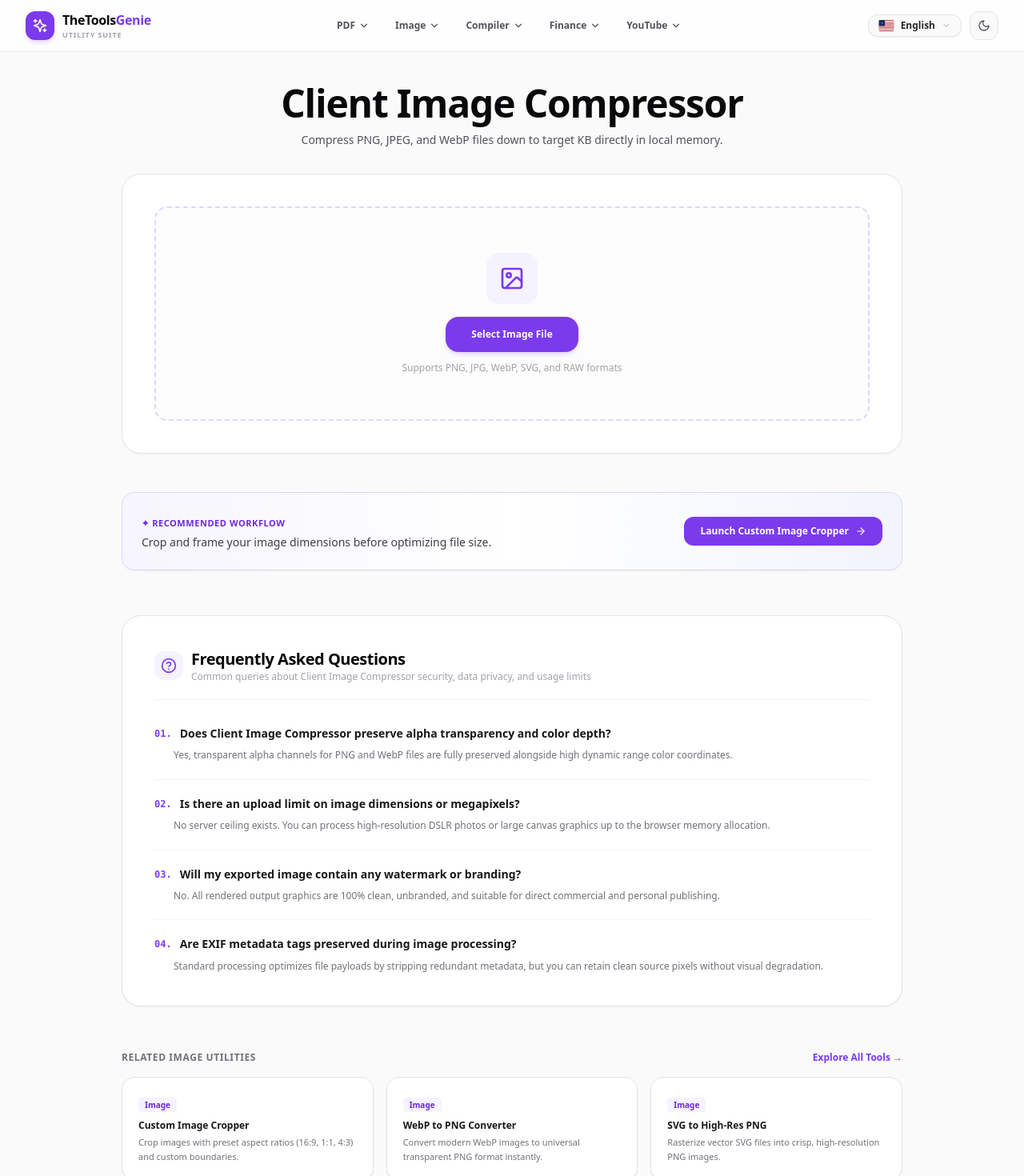
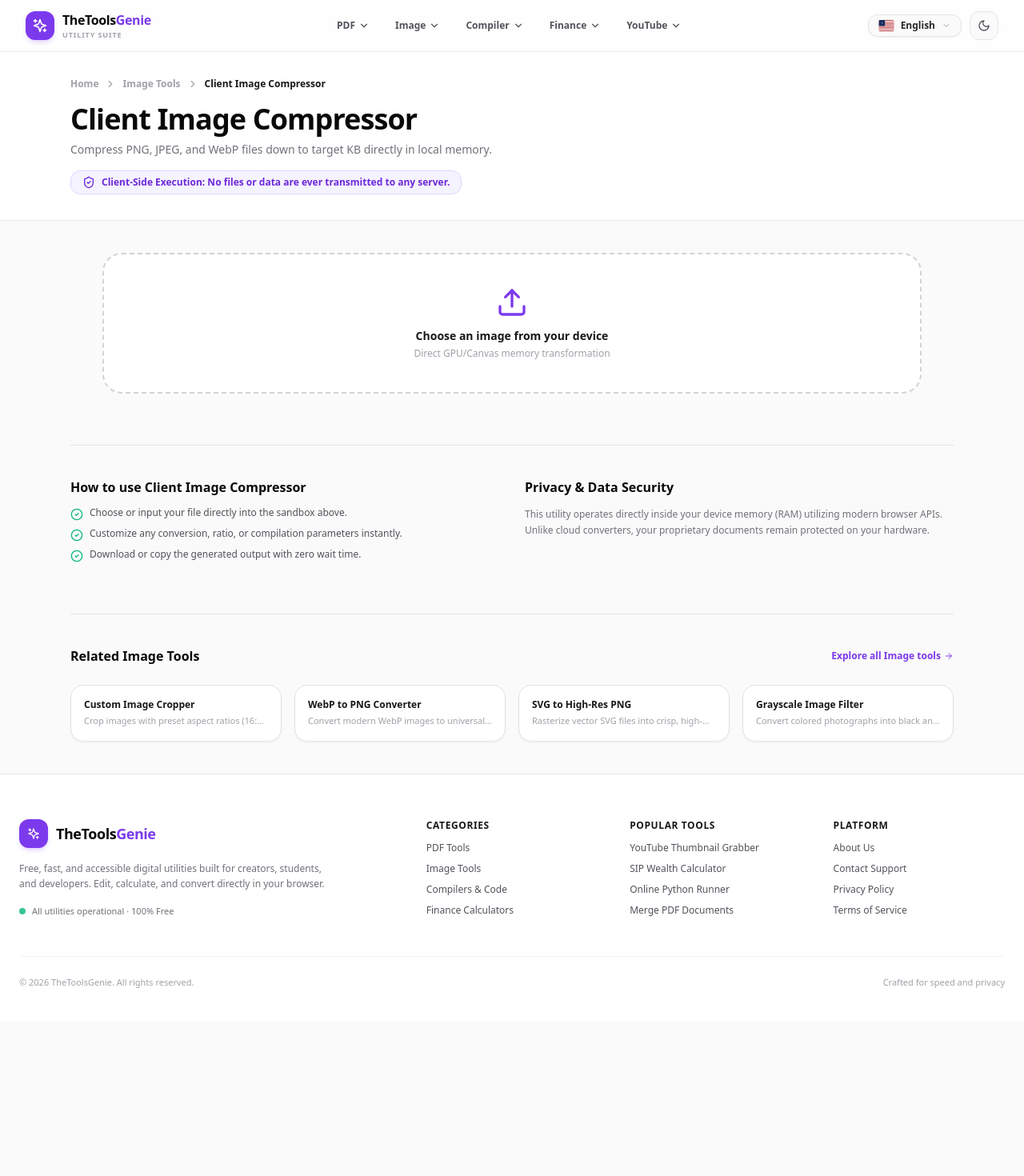
Before and after one commit to RajeshKhandare/thetoolsgenie-, a Next.js app: page /tools/client-image-compressor in a window 1280 px wide. Shown: the top 1470 px of the page at 80% size. After the commit the page ends 1277 px from the top, so only its background shows below. Built offline with nearby package versions, Linux system fonts and the light colour scheme.

Commit message:
Update page.tsx

```diff
--- a/app/tools/[slug]/page.tsx
+++ b/app/tools/[slug]/page.tsx
@@ -1,321 +1,143 @@
 import React from 'react';
-import { Metadata } from 'next';
 import { notFound } from 'next/navigation';
+import Link from 'next/link';
 import Navbar from '@/components/Navbar';
 import Footer from '@/components/Footer';
-import ToolEngineRunner from '@/components/ToolEngineRunner';
 import { TOOLS_REGISTRY, ToolMeta } from '@/data/toolsRegistry';
-import { ShieldCheck, Cpu, ArrowRight, HelpCircle } from 'lucide-react';
-import Link from 'next/link';
+import PdfEngine from '@/components/engines/PdfEngine';
+import ImageEngine from '@/components/engines/ImageEngine';
+import CompilerEngine from '@/components/engines/CompilerEngine';
+import FinanceEngine from '@/components/engines/FinanceEngine';
+import { ShieldCheck, ArrowRight, CheckCircle2, ChevronRight, HelpCircle } from 'lucide-react';
 
 export async function generateStaticParams() {
-  return TOOLS_REGISTRY.map((tool) => ({
-    slug: tool.slug,
-  }));
+  return TOOLS_REGISTRY.map((t) => ({ slug: t.slug }));
 }
 
-export async function generateMetadata({
-  params,
-}: {
-  params: { slug: string };
-}): Promise<Metadata> {
-  const tool = TOOLS_REGISTRY.find((t) => t.slug === params.slug);
-
-  if (!tool) {
-    return {
-      title: 'Tool Not Found | TheToolsGenie',
-      description: 'The requested utility is not available.',
-    };
-  }
-
-  const title = `${tool.name} – Free Online Utility | TheToolsGenie`;
-  const description = `${tool.description} Fast, secure, and client-side executed in your browser.`;
-
-  return {
-    title,
-    description,
-    openGraph: {
-      title,
-      description,
-      type: 'website',
-      url: `https://thetoolsgenie-beta.vercel.app/tools/${tool.slug}`,
-      siteName: 'TheToolsGenie',
-    },
-    twitter: {
-      card: 'summary_large_image',
-      title,
-      description,
-    },
-  };
-}
-
-function getCategoryFaqs(tool: ToolMeta) {
-  switch (tool.category) {
-    case 'PDF':
-      return [
-        {
-          question: `Does ${tool.name} store or view the contents of my PDF?`,
-          answer: `No. ${tool.name} processes byte streams locally in your browser memory via WebAssembly and Canvas APIs. No documents or data are transferred to external servers.`,
-        },
-        {
-          question: `Will page quality, font rendering, or text sharpness degrade?`,
-          answer: `Vector elements, high-resolution text layers, and embedded layout structures remain completely intact without lossy compression.`,
-        },
-        {
-          question: `Can I process password-protected PDF documents?`,
-          answer: `Yes, provided you provide the correct authorization password to decrypt and parse the document in local client RAM.`,
-        },
-        {
-          question: `Is there any page limit or restriction on document length?`,
-          answer: `Because processing runs client-side, the file capacity depends entirely on your machine's browser RAM rather than arbitrary server limits.`,
-        },
-      ];
-
-    case 'Image':
-    case 'Image Crop':
-      return [
-        {
-          question: `Does ${tool.name} preserve alpha transparency and color depth?`,
-          answer: `Yes, transparent alpha channels for PNG and WebP files are fully preserved alongside high dynamic range color coordinates.`,
-        },
-        {
-          question: `Is there an upload limit on image dimensions or megapixels?`,
-          answer: `No server ceiling exists. You can process high-resolution DSLR photos or large canvas graphics up to the browser memory allocation.`,
-        },
-        {
-          question: `Will my exported image contain any watermark or branding?`,
-          answer: `No. All rendered output graphics are 100% clean, unbranded, and suitable for direct commercial and personal publishing.`,
-        },
-        {
-          question: `Are EXIF metadata tags preserved during image processing?`,
-          answer: `Standard processing optimizes file payloads by stripping redundant metadata, but you can retain clean source pixels without visual degradation.`,
-        },
-      ];
-
-    case 'Finance':
-      return [
-        {
-          question: `How accurate are the formulas applied in ${tool.name}?`,
-          answer: `All figures follow standardized banking amortization, CAGR models, and standard compound growth interest algorithms.`,
-        },
-        {
-          question: `Are tax adjustments or inflation factored into these outputs?`,
-          answer: `Calculations represent nominal, pre-tax metrics. Pair these numbers with our Inflation Calculator to evaluate real purchasing power.`,
-        },
-        {
-          question: `Can I export or copy the calculation results for financial reports?`,
-          answer: `Yes, results can be copied directly with one click to transfer into spreadsheets, invoices, or budget planners.`,
-        },
-        {
-          question: `Does this calculator recommend specific investment products?`,
-          answer: `No. This utility functions strictly as a mathematical visualization engine and does not constitute certified financial advice.`,
-        },
-      ];
-
-    case 'Compiler':
-      return [
-        {
-          question: `How does ${tool.name} compile code without a remote server?`,
-          answer: `Execution runs locally using lightweight WebAssembly (WASM) and browser V8 JavaScript runtimes directly inside your browser tab.`,
-        },
-        {
-          question: `Can I make outbound network requests (API calls) from this runner?`,
-          answer: `Cross-origin sandbox policies prevent external socket calls to guarantee user security and local containment.`,
-        },
-        {
-          question: `What prevents my browser tab from hanging during heavy execution?`,
-          answer: `Execution handles thread isolation and automatic timeout limits to stop long or infinite computational loops safely.`,
-        },
-        {
-          question: `Is my source code or database query logged anywhere?`,
-          answer: `No. Code remains strictly in volatile client memory and is wiped clean as soon as the tab is refreshed.`,
-        },
-      ];
-
-    case 'Converters':
-    case 'Calculators':
-      return [
-        {
-          question: `Which measurement standards are used by ${tool.name}?`,
-          answer: `Calculations adhere strictly to International System of Units (SI) standards and standardized conversion factors.`,
-        },
-        {
-          question: `Can I run conversions offline without an active internet connection?`,
-          answer: `Yes. Once the web application is loaded in your browser cache, the conversion logic functions fully offline.`,
-        },
-        {
-          question: `What degree of fractional precision is maintained?`,
-          answer: `Outputs preserve high floating-point precision, rounded cleanly for display while avoiding common binary floating inaccuracies.`,
-        },
-        {
-          question: `Does ${tool.name} support negative or exponential values?`,
-          answer: `Yes, standard negative offsets (such as sub-zero temperatures) and large numerical values are parsed seamlessly.`,
-        },
-      ];
-
-    default: // Developer & Text Utilities
-      return [
-        {
-          question: `Is data entered into ${tool.name} recorded or sent to a database?`,
-          answer: `Never. String manipulations, token parsing, and encoding transformations execute strictly in client RAM and vanish on refresh.`,
-        },
-        {
-          question: `Does ${tool.name} support UTF-8, multi-byte languages, and emojis?`,
-          answer: `Yes. Full Unicode UTF-8 character sets, special symbols, and multi-byte language scripts are supported natively.`,
-        },
-        {
-          question: `Can I use ${tool.name} with sensitive tokens, keys, or JSON payloads?`,
-          answer: `Yes. Because zero network packets are dispatched during string parsing, your confidential keys remain entirely on your local machine.`,
-        },
-        {
-          question: `Does ${tool.name} provide 1-click clipboard integration?`,
-          answer: `Yes. Simply hit the copy button to transfer sanitized, converted, or encoded results straight to your system clipboard.`,
-        },
-      ];
-  }
-}
-
-export default function ToolPage({ params }: { params: { slug: string } }) {
-  const tool = TOOLS_REGISTRY.find((t) => t.slug === params.slug);
+export default async function ToolPage({ params }: { params: Promise<{ slug: string }> }) {
+  const { slug } = await params;
+  const tool = TOOLS_REGISTRY.find((t) => t.slug === slug);
 
   if (!tool) {
     notFound();
   }
 
-  const companionTool = TOOLS_REGISTRY.find(
-    (t) => t.slug === tool.companionToolSlug
-  );
+  // Find companion tools for the zero dead-end recommendation section
+  const companionTools = TOOLS_REGISTRY.filter(
+    (t) => t.category === tool.category && t.slug !== tool.slug
+  ).slice(0, 4);
 
-  const relatedTools = TOOLS_REGISTRY.filter(
-    (t) => t.slug !== tool.slug && t.category === tool.category
-  ).slice(0, 3);
-
-  const dynamicFaqs = getCategoryFaqs(tool);
-
-  const faqSchema = {
-    '@context': 'https://schema.org',
-    '@type': 'FAQPage',
-    mainEntity: dynamicFaqs.map((faq) => ({
-      '@type': 'Question',
-      name: faq.question,
-      acceptedAnswer: {
-        '@type': 'Answer',
-        text: faq.answer,
-      },
-    })),
+  // Dynamic Engine Routing
+  const renderEngine = () => {
+    const cat = tool.category.toLowerCase();
+    if (cat.includes('pdf')) return <PdfEngine toolSlug={tool.slug} toolName={tool.name} />;
+    if (cat.includes('image')) return <ImageEngine toolSlug={tool.slug} toolName={tool.name} />;
+    if (cat.includes('compiler') || cat.includes('developer')) return <CompilerEngine toolSlug={tool.slug} toolName={tool.name} />;
+    return <FinanceEngine toolSlug={tool.slug} toolName={tool.name} />;
   };
 
   return (
-    <div className="min-h-screen bg-zinc-50 dark:bg-zinc-950 text-zinc-900 dark:text-zinc-100 selection:bg-violet-100 selection:text-violet-900 transition-colors flex flex-col justify-between">
+    <div className="min-h-screen bg-zinc-50 dark:bg-zinc-950 text-zinc-900 dark:text-zinc-100 flex flex-col justify-between">
       <div>
         <Navbar />
 
-        <script
-          type="application/ld+json"
-          dangerouslySetInnerHTML={{ __html: JSON.stringify(faqSchema) }}
-        />
+        {/* Standalone Product Header */}
+        <div className="border-b border-zinc-200/80 dark:border-zinc-800/80 bg-white dark:bg-zinc-900/50 py-8">
+          <div className="max-w-6xl mx-auto px-4 sm:px-6">
 
-        <main className="mx-auto max-w-5xl px-4 pt-8 sm:pt-10 pb-16 sm:px-6">
-          {/* Header */}
-          <div className="text-center max-w-3xl mx-auto mb-8">
-            <h1 className="text-3xl sm:text-4xl lg:text-5xl font-black tracking-tight text-zinc-950 dark:text-white">
+            {/* Breadcrumb Trail */}
+            <div className="flex items-center gap-2 text-xs font-semibold text-zinc-400 mb-4">
+              <Link href="/" className="hover:text-violet-600 transition">Home</Link>
+              <ChevronRight className="h-3.5 w-3.5" />
+              <Link href={`/?category=${encodeURIComponent(tool.category)}#tools`} className="hover:text-violet-600 transition">
+                {tool.category} Tools
+              </Link>
+              <ChevronRight className="h-3.5 w-3.5" />
+              <span className="text-zinc-900 dark:text-white font-bold">{tool.name}</span>
+            </div>
+
+            <h1 className="text-2xl sm:text-4xl font-black tracking-tight text-zinc-950 dark:text-white">
               {tool.name}
             </h1>
-
-            <p className="mt-3 text-xs sm:text-sm text-zinc-600 dark:text-zinc-400 max-w-2xl mx-auto leading-relaxed">
+            <p className="mt-2 text-xs sm:text-sm text-zinc-500 dark:text-zinc-400 max-w-2xl">
               {tool.description}
             </p>
+
+            {/* Privacy Trust Banner */}
+            <div className="mt-4 inline-flex items-center gap-2 rounded-xl bg-violet-50 dark:bg-violet-950/40 border border-violet-200 dark:border-violet-900/60 px-3.5 py-1.5 text-xs font-semibold text-violet-700 dark:text-violet-300">
+              <ShieldCheck className="h-4 w-4 shrink-0" />
+              <span>Client-Side Execution: No files or data are ever transmitted to any server.</span>
+            </div>
+          </div>
         </div>
 
-          {/* Tool Engine Runner */}
-          <ToolEngineRunner tool={tool} />
+        {/* Tool Interactive Runner Workspace */}
+        <main className="max-w-6xl mx-auto px-4 sm:px-6 py-10">
+          {renderEngine()}
 
-          {/* Recommended Companion Tool */}
-          {companionTool && (
-            <section className="mt-12 rounded-2xl border border-violet-200 dark:border-zinc-800 bg-gradient-to-r from-violet-50/70 via-white to-indigo-50/70 dark:from-zinc-900 dark:via-zinc-900 dark:to-zinc-900 p-6 shadow-sm flex flex-col sm:flex-row items-start sm:items-center justify-between gap-4">
-              <div className="space-y-1">
-                <span className="text-[11px] font-bold uppercase tracking-wider text-violet-700 dark:text-violet-400">
-                  ✦ Recommended Workflow
-                </span>
-                <p className="text-xs sm:text-sm text-zinc-700 dark:text-zinc-300 font-medium">
-                  {tool.companionPitch}
-                </p>
+          {/* Standalone Guide / Specifications (Prevents Thin Content) */}
+          <div className="mt-16 border-t border-zinc-200 dark:border-zinc-800 pt-10 grid grid-cols-1 md:grid-cols-2 gap-8">
+            <div className="space-y-3">
+              <h2 className="text-base font-extrabold text-zinc-950 dark:text-white">
+                How to use {tool.name}
+              </h2>
+              <ul className="space-y-2 text-xs text-zinc-600 dark:text-zinc-400">
+                <li className="flex items-start gap-2">
+                  <CheckCircle2 className="h-4 w-4 text-emerald-500 shrink-0 mt-0.5" />
+                  <span>Choose or input your file directly into the sandbox above.</span>
+                </li>
+                <li className="flex items-start gap-2">
+                  <CheckCircle2 className="h-4 w-4 text-emerald-500 shrink-0 mt-0.5" />
+                  <span>Customize any conversion, ratio, or compilation parameters instantly.</span>
+                </li>
+                <li className="flex items-start gap-2">
+                  <CheckCircle2 className="h-4 w-4 text-emerald-500 shrink-0 mt-0.5" />
+                  <span>Download or copy the generated output with zero wait time.</span>
+                </li>
+              </ul>
             </div>
-              <Link
-                href={`/tools/${companionTool.slug}`}
-                className="inline-flex items-center gap-2 rounded-xl bg-violet-600 px-5 py-2.5 text-xs font-bold text-white shadow-sm hover:bg-violet-700 transition-all shrink-0"
-              >
-                <span>Launch {companionTool.name}</span>
-                <ArrowRight className="h-3.5 w-3.5" />
-              </Link>
-            </section>
-          )}
 
-          {/* FAQ Section with Clean Hierarchy */}
-          <section className="mt-14 rounded-3xl border border-zinc-200 dark:border-zinc-800 bg-white dark:bg-zinc-900 p-6 sm:p-10 shadow-sm">
-            <div className="flex items-center gap-2.5 mb-8 border-b border-zinc-100 dark:border-zinc-800 pb-5">
-              <div className="flex h-9 w-9 items-center justify-center rounded-xl bg-violet-50 dark:bg-zinc-800 text-violet-600 dark:text-violet-400">
-                <HelpCircle className="h-5 w-5" />
-              </div>
-              <div>
-                <h2 className="text-lg sm:text-xl font-black text-zinc-950 dark:text-white tracking-tight">
-                  Frequently Asked Questions
+            <div className="space-y-3">
+              <h2 className="text-base font-extrabold text-zinc-950 dark:text-white">
+                Privacy & Data Security
               </h2>
-                <p className="text-xs text-zinc-400 font-medium">
-                  Common queries about {tool.name} security, data privacy, and usage limits
+              <p className="text-xs text-zinc-500 dark:text-zinc-400 leading-relaxed">
+                This utility operates directly inside your device memory (RAM) utilizing modern browser APIs. Unlike cloud converters, your proprietary documents remain protected on your hardware.
               </p>
             </div>
           </div>
 
-            <div className="divide-y divide-zinc-100 dark:divide-zinc-800/80">
-              {dynamicFaqs.map((faq, idx) => (
-                <div key={idx} className="py-5 first:pt-0 last:pb-0 space-y-2">
-                  <h3 className="text-sm font-bold text-zinc-900 dark:text-zinc-100 flex items-start gap-2.5 leading-snug">
-                    <span className="text-violet-600 dark:text-violet-400 font-mono text-xs mt-0.5 font-bold">
-                      0{idx + 1}.
-                    </span>
-                    <span>{faq.question}</span>
-                  </h3>
-                  <p className="text-xs text-zinc-500 dark:text-zinc-400 leading-relaxed pl-6">
-                    {faq.answer}
-                  </p>
-                </div>
-              ))}
-            </div>
-          </section>
-
-          {/* Related Tools */}
-          {relatedTools.length > 0 && (
-            <section className="mt-14">
-              <div className="flex items-center justify-between mb-4">
-                <h3 className="text-xs font-bold uppercase tracking-wider text-zinc-500">
-                  Related {tool.category} Utilities
-                </h3>
-                <Link href="/tools" className="text-xs font-semibold text-violet-600 dark:text-violet-400 hover:underline">
-                  Explore All Tools →
+          {/* Companion / Suggested Tools Section (Zero Dead-End) */}
+          <div className="mt-16 border-t border-zinc-200 dark:border-zinc-800 pt-10">
+            <div className="flex justify-between items-center mb-6">
+              <h2 className="text-base font-extrabold text-zinc-950 dark:text-white">
+                Related {tool.category} Tools
+              </h2>
+              <Link
+                href={`/?category=${encodeURIComponent(tool.category)}#tools`}
+                className="text-xs font-bold text-violet-600 dark:text-violet-400 hover:underline flex items-center gap-1"
+              >
+                Explore all {tool.category} tools <ArrowRight className="h-3 w-3" />
               </Link>
             </div>
-              <div className="grid grid-cols-1 sm:grid-cols-3 gap-4">
-                {relatedTools.map((relTool: ToolMeta) => (
+
+            <div className="grid grid-cols-1 sm:grid-cols-2 md:grid-cols-4 gap-4">
+              {companionTools.map((comp) => (
                 <Link
-                    key={relTool.slug}
-                    href={`/tools/${relTool.slug}`}
-                    className="group rounded-2xl border border-zinc-200 dark:border-zinc-800 bg-white dark:bg-zinc-900 p-5 shadow-sm hover:border-violet-400 dark:hover:border-violet-500 transition-all text-left"
+                  key={comp.slug}
+                  href={`/tools/${comp.slug}`}
+                  className="rounded-2xl border border-zinc-200 dark:border-zinc-800 bg-white dark:bg-zinc-900 p-4 hover:border-violet-500 transition group shadow-sm"
                 >
-                    <span className="text-[10px] font-semibold text-violet-700 dark:text-violet-400 bg-violet-50 dark:bg-zinc-800 px-2 py-0.5 rounded">
-                      {relTool.category}
-                    </span>
-                    <h4 className="mt-2 text-xs font-bold text-zinc-900 dark:text-white group-hover:text-violet-600 dark:group-hover:text-violet-400 transition-colors">
-                      {relTool.name}
-                    </h4>
-                    <p className="mt-1 text-[11px] text-zinc-500 dark:text-zinc-400 line-clamp-2 leading-relaxed">
-                      {relTool.description}
+                  <p className="text-xs font-bold text-zinc-900 dark:text-white group-hover:text-violet-600 transition truncate">
+                    {comp.name}
+                  </p>
+                  <p className="text-[11px] text-zinc-400 line-clamp-1 mt-1 font-normal">
+                    {comp.description}
                   </p>
                 </Link>
               ))}
             </div>
-            </section>
-          )}
+          </div>
         </main>
       </div>
 
```
Lines whose indentation alone changed are shown as unchanged.
